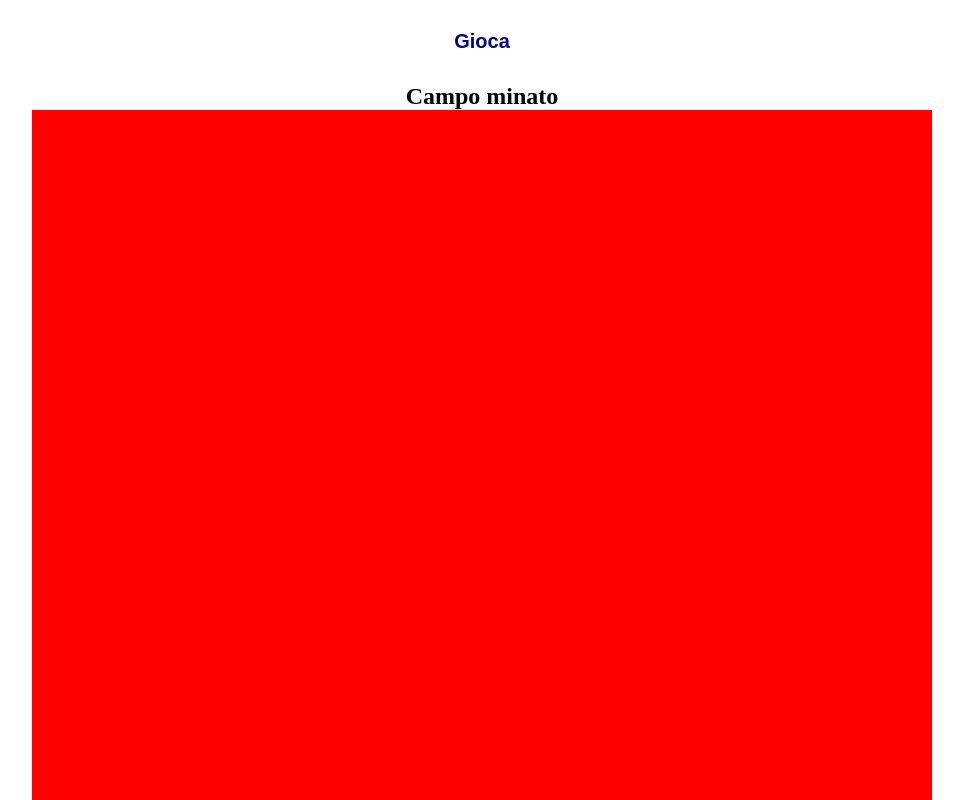
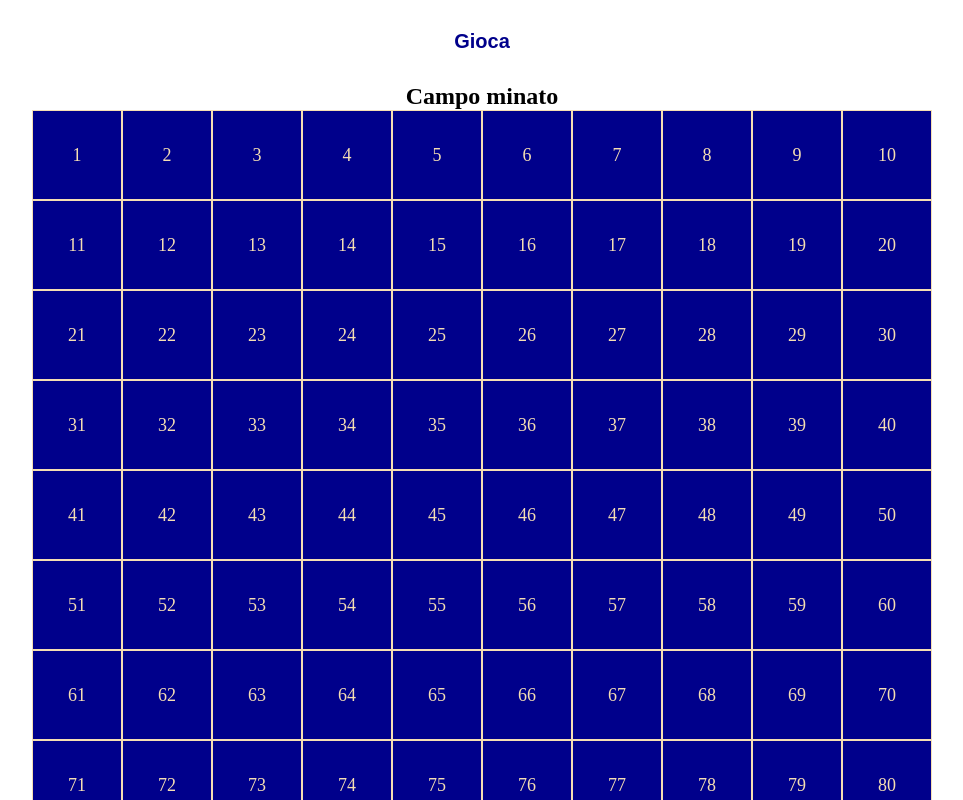
Before and after one commit to KevinSonda/js-campominato-grid, a plain HTML site: page index.html in a window 1280 px wide. Both pictures are taken after a click on the button "Gioca". Shown: the top 800 px of the page, without its empty margins (158-1121 px from the left). Drawn offline with Linux system fonts and the light colour scheme.

Commit message:
[UPD]restituisco il quadrato

```diff
--- a/css/style.css
+++ b/css/style.css
@@ -8,7 +8,8 @@
     width: 900px;
     height: 900px;
     margin: 0 auto;
-    background-color: red;
+    display: flex;
+    flex-wrap: wrap;
 }
 
 
@@ -41,3 +42,14 @@ main h2 {
 .btn-white:hover {
     background-color: white;
 }
+.square {
+    width: calc(100% / 10);
+    height: calc(100% / 10);
+    display: flex;
+    justify-content: center;
+    align-items: center;
+    font-size: 18px;
+    color: wheat;
+    border: 1px solid wheat ;
+    background-color: darkblue;
+}
--- a/js/script.js
+++ b/js/script.js
@@ -4,9 +4,17 @@ function createSingleSquare(num) {
     const square = document.createElement('div');
 
     // aggiungo la classe square al div
+    square.classList.add('square');
+
+    // aggiungo il numero all'inerno del div
     square.innerText = num + 1;
 
     // aggiungo l'evento click al quadrato
+    square.addEventListener('click', function () {
+        console.log(this.innerText)
+    });
+
+    //restituisco il quadrato
     return square;
 }
 
@@ -21,5 +29,7 @@ button.addEventListener('click', function () {
     // ciclo per creare le 100 caselle
     for (let i = 0; i < 100; i++){
      // chiamo la funzine per creare le caselle
+     let item = createSingleSquare(i)
+     grid.append(item);
     }
 })
```
